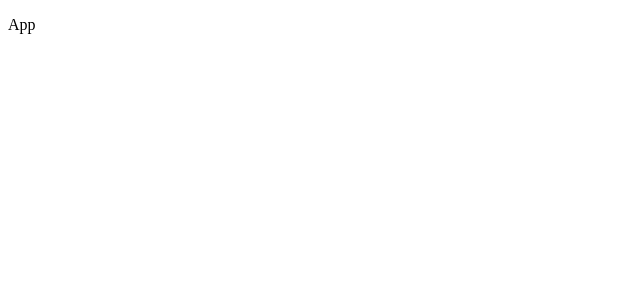
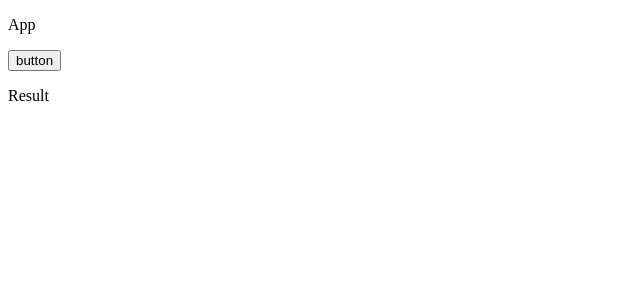
Before and after one commit to TAKU1022/redux-demo, a React (Create React App) app: page / in a window 1280 px wide. Shown: the top 300 px of the page, without its empty margins (0-640 px from the left). Built offline with nearby package versions, Linux system fonts and the light colour scheme.

Commit message:
コンポーネント読み込み

```diff
--- a/src/App.tsx
+++ b/src/App.tsx
@@ -1,9 +1,12 @@
+import { Button } from './components/Button';
+import { Result } from './components/Result';
+
 export const App = () => {
   return (
-    <>
-      <div>
-        <p>App</p>
-      </div>
-    </>
+    <div>
+      <p>App</p>
+      <Button />
+      <Result />
+    </div>
   );
 };
```
